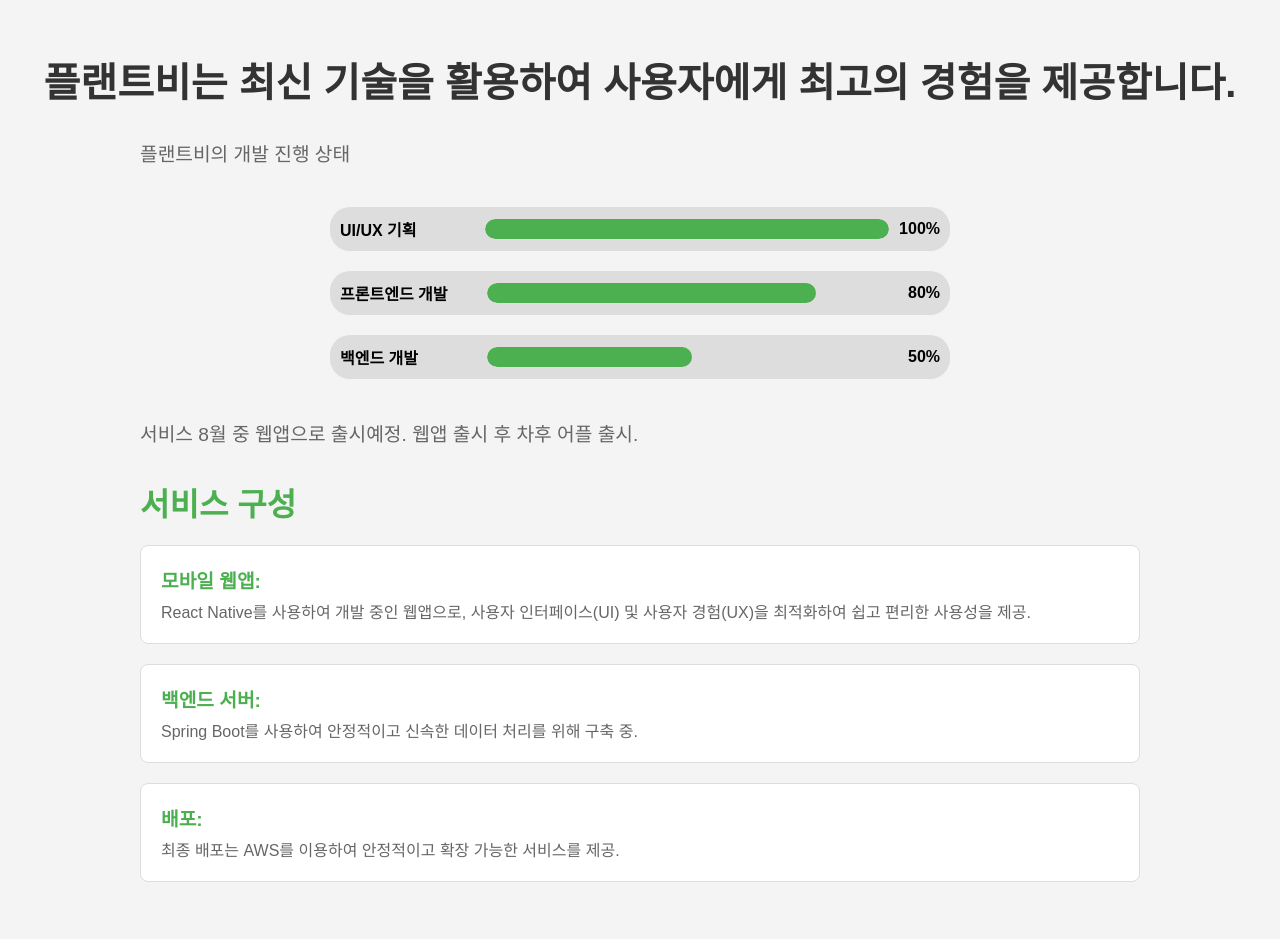
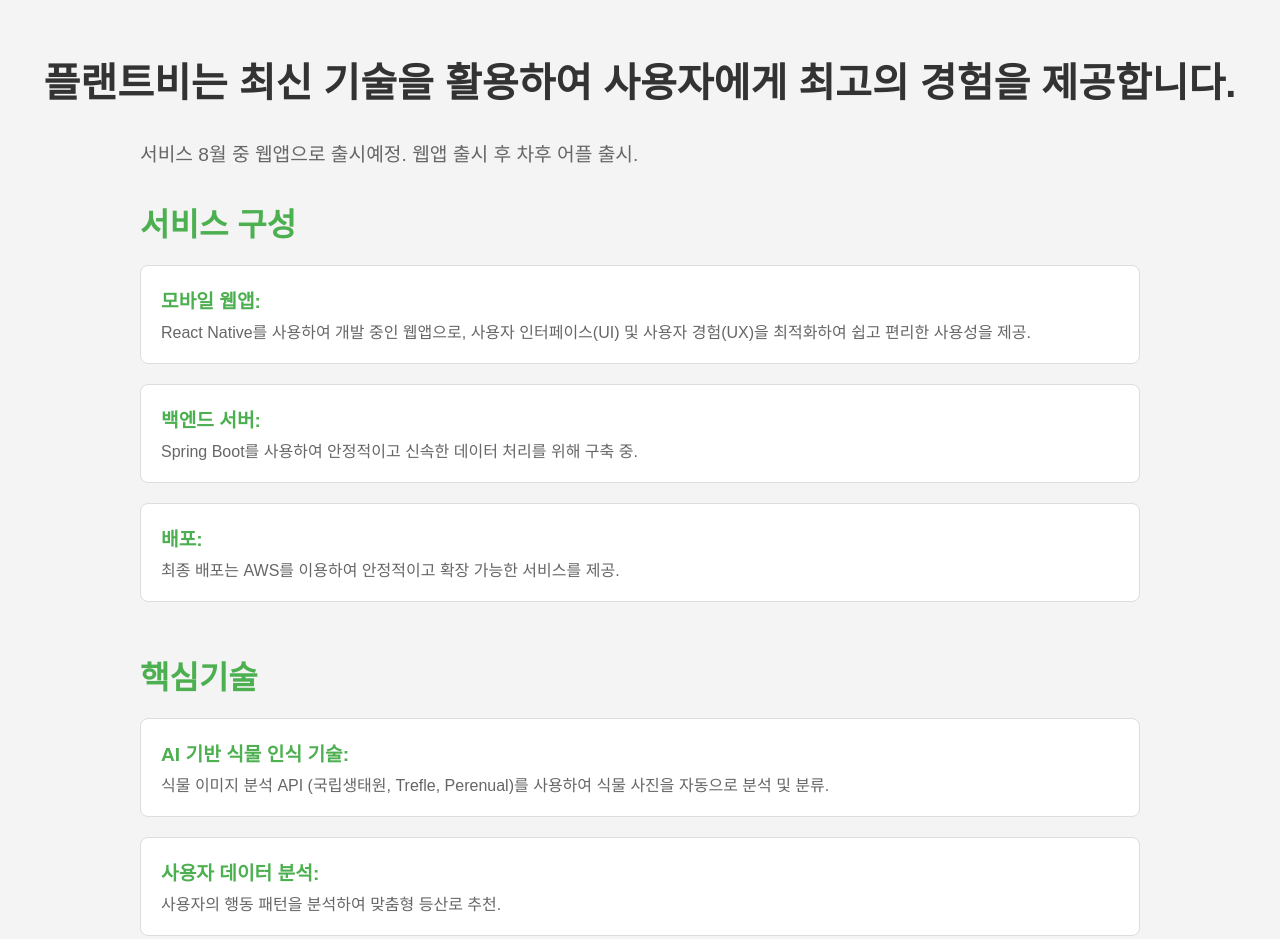
Before and after one commit to LeeMineo/PlantB, a React (Create React App) app in the folder front/: page / in a window 1280 px wide. Shown: the part 7620-8559 px from the top of the page. Built offline with nearby package versions, Linux system fonts and the light colour scheme; a web font is replaced by a local one.

Commit message:
개발 정도 삭제

```diff
--- a/front/src/sections/Tech.js
+++ b/front/src/sections/Tech.js
@@ -52,11 +52,11 @@ const Tech = () => {
     <section id="tech" className="tech-section">
       <h2 className="tech-title">플랜트비는 최신 기술을 활용하여 사용자에게 최고의 경험을 제공합니다.</h2>
       <div className="tech-details">
-        <p className={`tech-description ${serviceInView ? 'fade-in' : ''}`} ref={serviceRef}>
+        {/* <p className={`tech-description ${serviceInView ? 'fade-in' : ''}`} ref={serviceRef}>
         플랜트비의 개발 진행 상태
         </p>
-
-        <div className="progress-bars">
+         */}
+        {/* <div className="progress-bars">
           <div className="progress-bar">
             <div className="progress-bar-title">UI/UX 기획</div>
             <div className="progress">
@@ -78,7 +78,7 @@ const Tech = () => {
             </div>
             <div className="progress-percentage">50%</div>
           </div>
-        </div>
+        </div> */}
 
         <p className={`tech-description ${serviceInView ? 'fade-in' : ''}`} ref={serviceRef}>
         서비스 8월 중 웹앱으로 출시예정. 웹앱 출시 후 차후 어플 출시.
```
